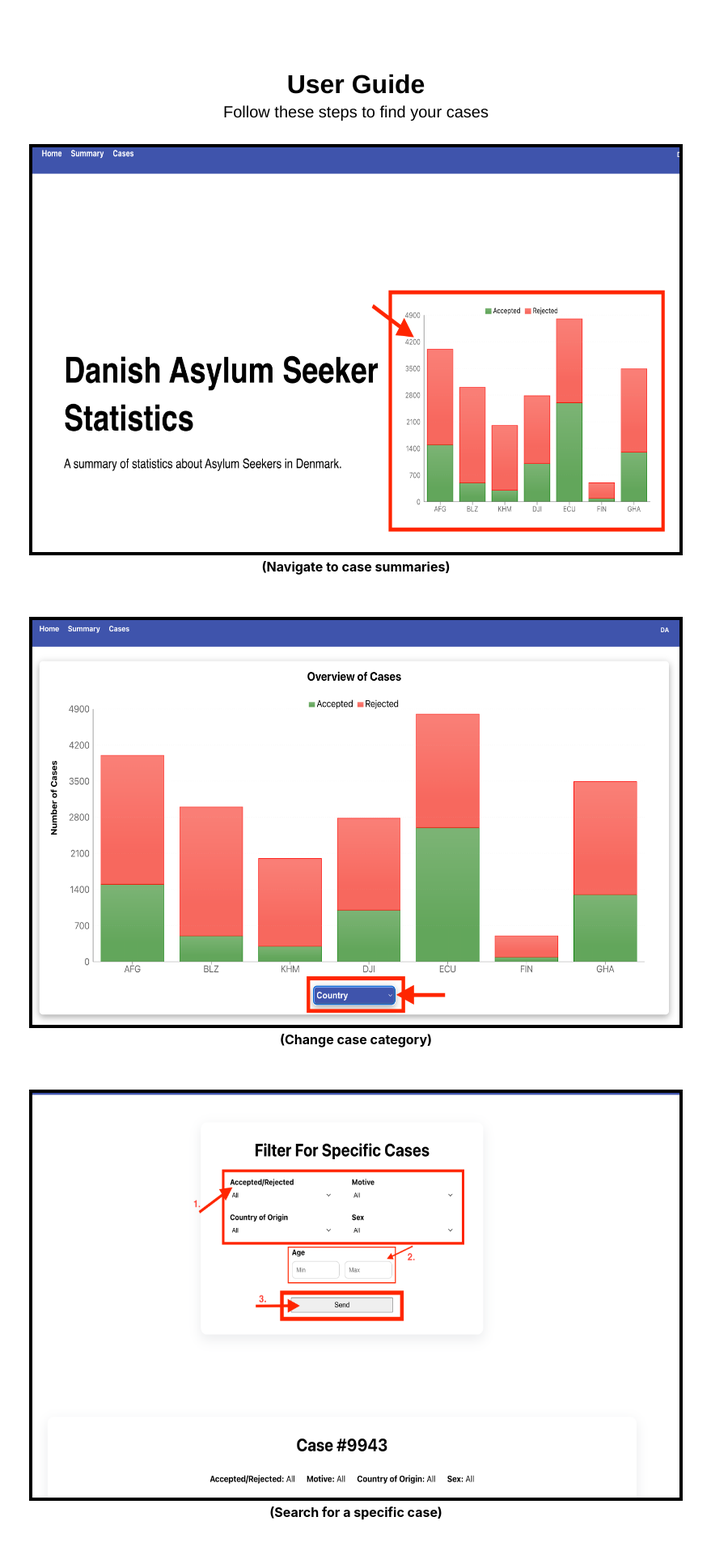
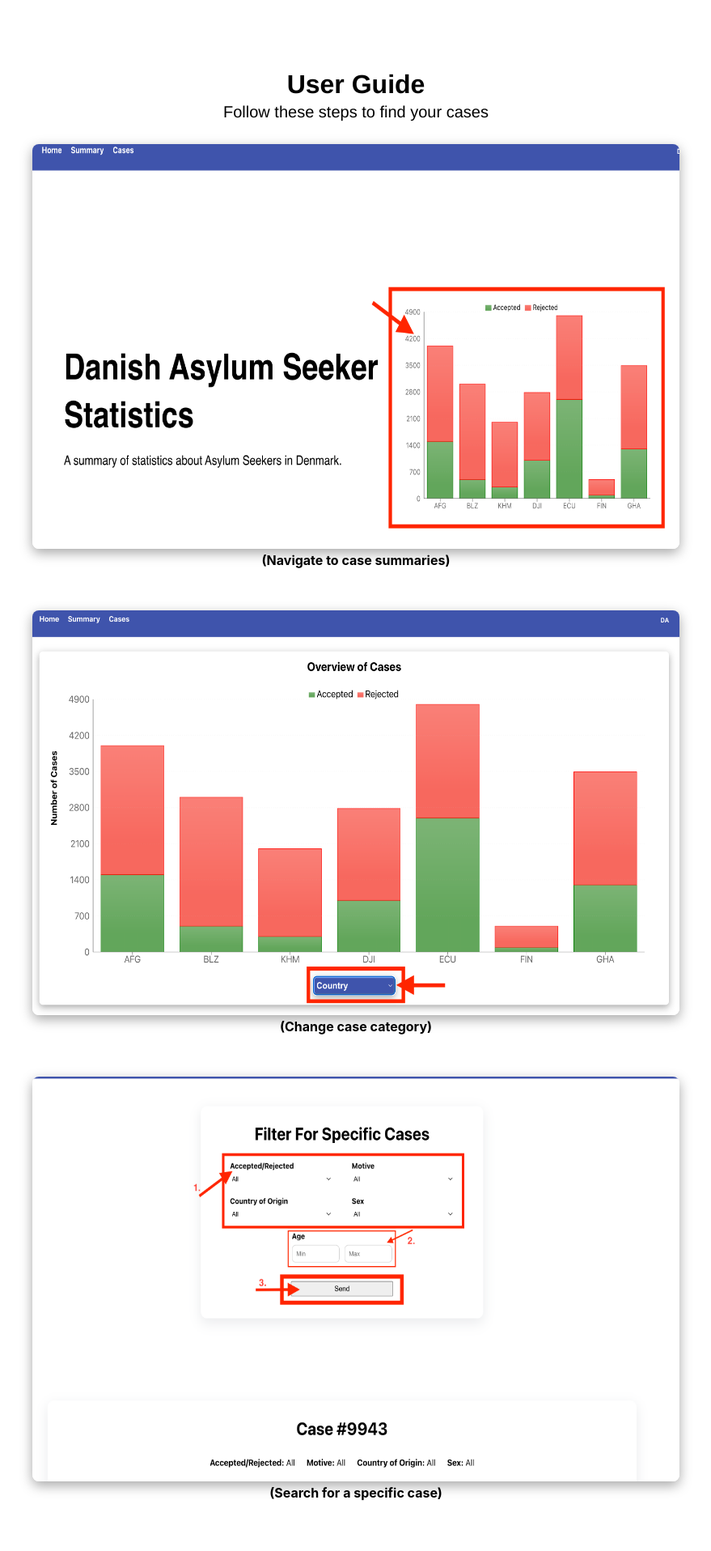
Before and after one commit to lilygostovic/DASS-frontend, a React (Create React App) app: page / in a window 1280 px wide. Shown: the part 1468-3384 px from the top of the page at 81% size, without its empty margins (200-1079 px from the left). Built offline with nearby package versions, Linux system fonts and the light colour scheme.

Commit message:
Updated image visuals

```diff
--- a/src/pages/Home/components/GuideBlock.tsx
+++ b/src/pages/Home/components/GuideBlock.tsx
@@ -33,19 +33,34 @@ export const GuideBlock = ({ title, text }: GuideBlockProps) => {
         >
             <StyledDiv margin="10px">
               <figure>
-                <img src={chartPic} alt="hjhjh" width="800px" height="500px" style={{ border: "solid black 4px" }}></img>
+                <img src={chartPic} alt="hjhjh" width="800px" height="500px"
+                style={{
+                  boxShadow: "0px 5px 15px rgba(0, 0, 0, 0.35)",
+                  borderRadius: "8px",
+                }}>
+                </img>
                 <figcaption style={{ fontWeight: "bold", textAlign: "center" }}>{t1}</figcaption>
               </figure>
             </StyledDiv>
             <StyledDiv margin="10px">
               <figure>
-                <img src={sumPic} alt="hjhjh" width="800px" height="500px" style={{ border: "solid black 4px" }}></img>
+                <img src={sumPic} alt="hjhjh" width="800px" height="500px"
+                style={{
+                  boxShadow: "0px 5px 15px rgba(0, 0, 0, 0.35)",
+                  borderRadius: "8px",
+                }}>
+                </img>
                 <figcaption style={{ fontWeight: "bold", textAlign: "center" }}>{t2}</figcaption>
               </figure>
             </StyledDiv>
             <StyledDiv margin="10px">
               <figure>
-                <img src={casesPic} alt="hjhjh" width="800px" height="500px" style={{ border: "solid black 4px" }}></img>
+                <img src={casesPic} alt="hjhjh" width="800px" height="500px"
+                style={{
+                  boxShadow: "0px 5px 15px rgba(0, 0, 0, 0.35)",
+                  borderRadius: "8px",
+                }}>
+                </img>
                 <figcaption style={{ fontWeight: "bold", textAlign: "center" }}>{t3}</figcaption>
               </figure>
             </StyledDiv>
```
